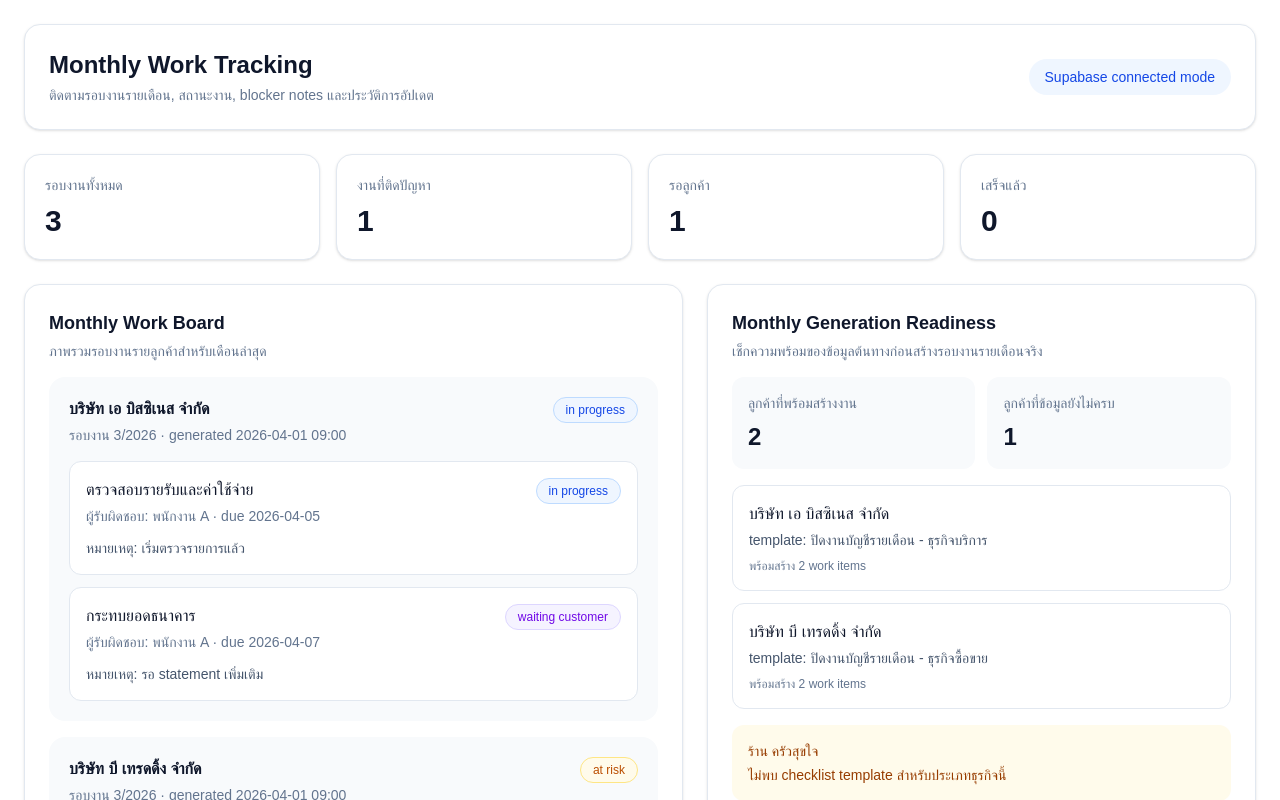
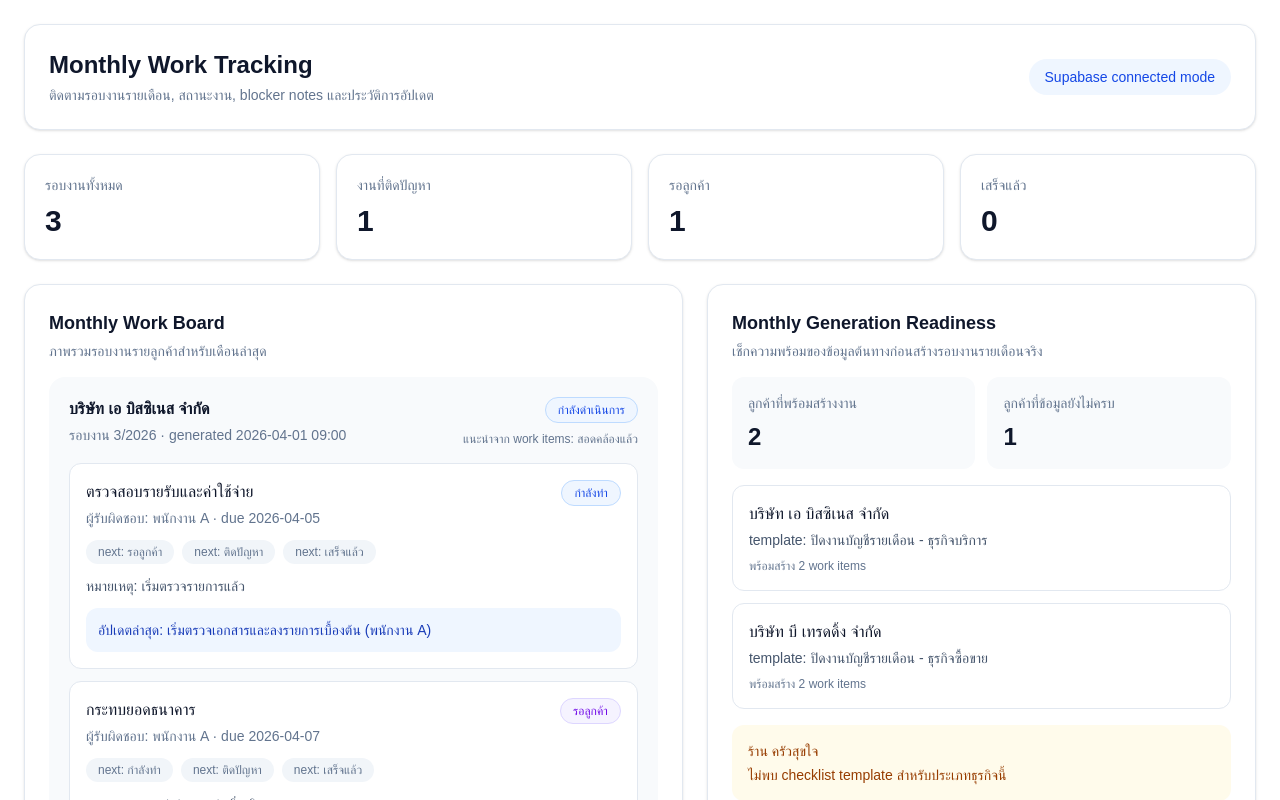
Before and after one commit to alovana/Accounting-Task-Tracker, a Next.js app in the folder accounting-work-tracker/: page /work-cycles in a window 1280 px wide. Shown: the top 800 px of the page. Built offline with nearby package versions, Linux system fonts and the light colour scheme; no server answers.

Commit message:
Improve status update flow visibility

```diff
--- a/accounting-work-tracker/src/app/work-cycles/page.tsx
+++ b/accounting-work-tracker/src/app/work-cycles/page.tsx
@@ -6,10 +6,13 @@ import { StatusUpdateList } from "@/components/phase3/status-update-list";
 import { WorkCycleStatusBadge } from "@/components/phase3/work-cycle-status-badge";
 import { WorkItemStatusBadge } from "@/components/phase3/work-item-status-badge";
 import {
+  getLatestWorkItemUpdateMap,
   getWorkCycleSummary,
   getWorkItemsByCycle,
   getBlockedWorkItems,
+  getRecommendedCycleStatus,
 } from "@/lib/phase3/selectors";
+import { getNextAllowedStatuses, getWorkItemStatusLabel } from "@/lib/phase3/status-mappers";
 import {
   getChecklistTemplateItems,
   getChecklistTemplates,
@@ -32,6 +35,7 @@ export default async function WorkCyclesPage() {
 
   const summary = getWorkCycleSummary(workCycles, workItems);
   const blockedItems = getBlockedWorkItems(workItems);
+  const latestUpdateMap = getLatestWorkItemUpdateMap(workItemUpdates);
   const now = new Date();
   const generationPreview = buildMonthlyGenerationPreview({
     customers,
@@ -82,7 +86,12 @@ export default async function WorkCyclesPage() {
                           รอบงาน {cycle.periodMonth}/{cycle.periodYear} · generated {cycle.generatedAt}
                         </p>
                       </div>
-                      <WorkCycleStatusBadge status={cycle.status} />
+                      <div className="text-right">
+                        <WorkCycleStatusBadge status={cycle.status} />
+                        <p className="mt-2 text-xs text-slate-500">
+                          แนะนำจาก work items: {getRecommendedCycleStatus(relatedItems) === cycle.status ? "สอดคล้องแล้ว" : "ควรปรับสถานะรอบงาน"}
+                        </p>
+                      </div>
                     </div>
 
                     <div className="mt-4 grid gap-3">
@@ -104,8 +113,22 @@ export default async function WorkCyclesPage() {
                               <WorkItemStatusBadge status={item.status} />
                             </div>
 
+                            <div className="mt-3 flex flex-wrap gap-2 text-xs text-slate-500">
+                              {getNextAllowedStatuses(item.status).map((status) => (
+                                <span key={status} className="rounded-full bg-slate-100 px-3 py-1">
+                                  next: {getWorkItemStatusLabel(status)}
+                                </span>
+                              ))}
+                            </div>
+
                             {item.note ? (
                               <p className="mt-3 text-sm text-slate-600">หมายเหตุ: {item.note}</p>
+                            ) : null}
+
+                            {latestUpdateMap.get(item.id) ? (
+                              <div className="mt-3 rounded-xl bg-blue-50 p-3 text-sm text-blue-800">
+                                อัปเดตล่าสุด: {latestUpdateMap.get(item.id)?.comment} ({latestUpdateMap.get(item.id)?.updatedBy})
+                              </div>
                             ) : null}
 
                             {item.blockedReason ? (
--- a/accounting-work-tracker/src/components/phase3/status-update-list.tsx
+++ b/accounting-work-tracker/src/components/phase3/status-update-list.tsx
@@ -1,4 +1,5 @@
 import { getUpdatesForDisplay } from "@/lib/phase3/selectors";
+import { getWorkItemStatusLabel } from "@/lib/phase3/status-mappers";
 import type { WorkItemUpdate } from "@/lib/mock/phase3-data";
 
 type StatusUpdateListProps = {
@@ -17,7 +18,7 @@ export function StatusUpdateList({ updates }: StatusUpdateListProps) {
             {update.updatedBy} · {update.createdAt}
           </p>
           <p className="mt-2 text-xs text-slate-500">
-            {update.oldStatus} → {update.newStatus}
+            {getWorkItemStatusLabel(update.oldStatus)} → {getWorkItemStatusLabel(update.newStatus)}
           </p>
         </div>
       ))}
--- a/accounting-work-tracker/src/components/phase3/work-cycle-status-badge.tsx
+++ b/accounting-work-tracker/src/components/phase3/work-cycle-status-badge.tsx
@@ -1,4 +1,5 @@
 import type { WorkCycleStatus } from "@/lib/mock/phase3-data";
+import { getWorkCycleStatusLabel } from "@/lib/phase3/status-mappers";
 
 const toneClassMap: Record<WorkCycleStatus, string> = {
   planned: "bg-slate-100 text-slate-700 border-slate-200",
@@ -7,17 +8,10 @@ const toneClassMap: Record<WorkCycleStatus, string> = {
   completed: "bg-emerald-50 text-emerald-700 border-emerald-200",
 };
 
-const labelMap: Record<WorkCycleStatus, string> = {
-  planned: "planned",
-  in_progress: "in progress",
-  at_risk: "at risk",
-  completed: "completed",
-};
-
 export function WorkCycleStatusBadge({ status }: { status: WorkCycleStatus }) {
   return (
     <span className={`inline-flex rounded-full border px-3 py-1 text-xs font-medium ${toneClassMap[status]}`}>
-      {labelMap[status]}
+      {getWorkCycleStatusLabel(status)}
     </span>
   );
 }
--- a/accounting-work-tracker/src/components/phase3/work-item-status-badge.tsx
+++ b/accounting-work-tracker/src/components/phase3/work-item-status-badge.tsx
@@ -1,4 +1,5 @@
 import type { WorkItemStatus } from "@/lib/mock/phase3-data";
+import { getWorkItemStatusLabel } from "@/lib/phase3/status-mappers";
 
 const toneClassMap: Record<WorkItemStatus, string> = {
   not_started: "bg-slate-100 text-slate-700 border-slate-200",
@@ -9,19 +10,10 @@ const toneClassMap: Record<WorkItemStatus, string> = {
   skipped: "bg-amber-50 text-amber-700 border-amber-200",
 };
 
-const labelMap: Record<WorkItemStatus, string> = {
-  not_started: "not started",
-  in_progress: "in progress",
-  waiting_customer: "waiting customer",
-  blocked: "blocked",
-  completed: "completed",
-  skipped: "skipped",
-};
-
 export function WorkItemStatusBadge({ status }: { status: WorkItemStatus }) {
   return (
     <span className={`inline-flex rounded-full border px-3 py-1 text-xs font-medium ${toneClassMap[status]}`}>
-      {labelMap[status]}
+      {getWorkItemStatusLabel(status)}
     </span>
   );
 }
--- a/accounting-work-tracker/src/lib/phase3/selectors.ts
+++ b/accounting-work-tracker/src/lib/phase3/selectors.ts
@@ -1,4 +1,4 @@
-import type { WorkCycle, WorkItem, WorkItemUpdate } from "@/lib/mock/phase3-data";
+import type { WorkCycle, WorkItem, WorkItemStatus, WorkItemUpdate } from "@/lib/mock/phase3-data";
 
 export function getWorkCycleSummary(workCycles: WorkCycle[], workItems: WorkItem[]) {
   return [
@@ -32,3 +32,35 @@ export function getBlockedWorkItems(workItems: WorkItem[]) {
 export function getUpdatesForDisplay(workItemUpdates: WorkItemUpdate[]) {
   return [...workItemUpdates].sort((a, b) => b.createdAt.localeCompare(a.createdAt));
 }
+
+export function getLatestWorkItemUpdateMap(workItemUpdates: WorkItemUpdate[]) {
+  return new Map(
+    getUpdatesForDisplay(workItemUpdates).map((update) => [update.workItemId, update]),
+  );
+}
+
+export function getRecommendedCycleStatus(workItems: WorkItem[]): WorkCycle["status"] {
+  if (workItems.length === 0) {
+    return "planned";
+  }
+
+  const statuses = workItems.map((item) => item.status);
+
+  if (statuses.every((status) => status === "completed" || status === "skipped")) {
+    return "completed";
+  }
+
+  if (statuses.some((status) => status === "blocked")) {
+    return "at_risk";
+  }
+
+  if (statuses.some((status) => status !== "not_started")) {
+    return "in_progress";
+  }
+
+  return "planned";
+}
+
+export function canAddStatusComment(nextStatus: WorkItemStatus) {
+  return nextStatus === "blocked" || nextStatus === "waiting_customer";
+}
--- /dev/null
+++ b/accounting-work-tracker/src/lib/phase3/status-mappers.ts
@@ -0,0 +1,38 @@
+import type { WorkCycleStatus, WorkItemStatus } from "@/lib/mock/phase3-data";
+
+export const workItemStatusLabelMap: Record<WorkItemStatus, string> = {
+  not_started: "ยังไม่เริ่ม",
+  in_progress: "กำลังทำ",
+  waiting_customer: "รอลูกค้า",
+  blocked: "ติดปัญหา",
+  completed: "เสร็จแล้ว",
+  skipped: "ข้าม",
+};
+
+export const workCycleStatusLabelMap: Record<WorkCycleStatus, string> = {
+  planned: "วางแผนแล้ว",
+  in_progress: "กำลังดำเนินการ",
+  at_risk: "เสี่ยงล่าช้า",
+  completed: "เสร็จแล้ว",
+};
+
+export function getWorkItemStatusLabel(status: WorkItemStatus) {
+  return workItemStatusLabelMap[status];
+}
+
+export function getWorkCycleStatusLabel(status: WorkCycleStatus) {
+  return workCycleStatusLabelMap[status];
+}
+
+export function getNextAllowedStatuses(status: WorkItemStatus): WorkItemStatus[] {
+  const transitions: Record<WorkItemStatus, WorkItemStatus[]> = {
+    not_started: ["in_progress", "waiting_customer", "blocked", "skipped"],
+    in_progress: ["waiting_customer", "blocked", "completed"],
+    waiting_customer: ["in_progress", "blocked", "completed"],
+    blocked: ["in_progress", "waiting_customer", "completed"],
+    completed: [],
+    skipped: [],
+  };
+
+  return transitions[status];
+}
```
